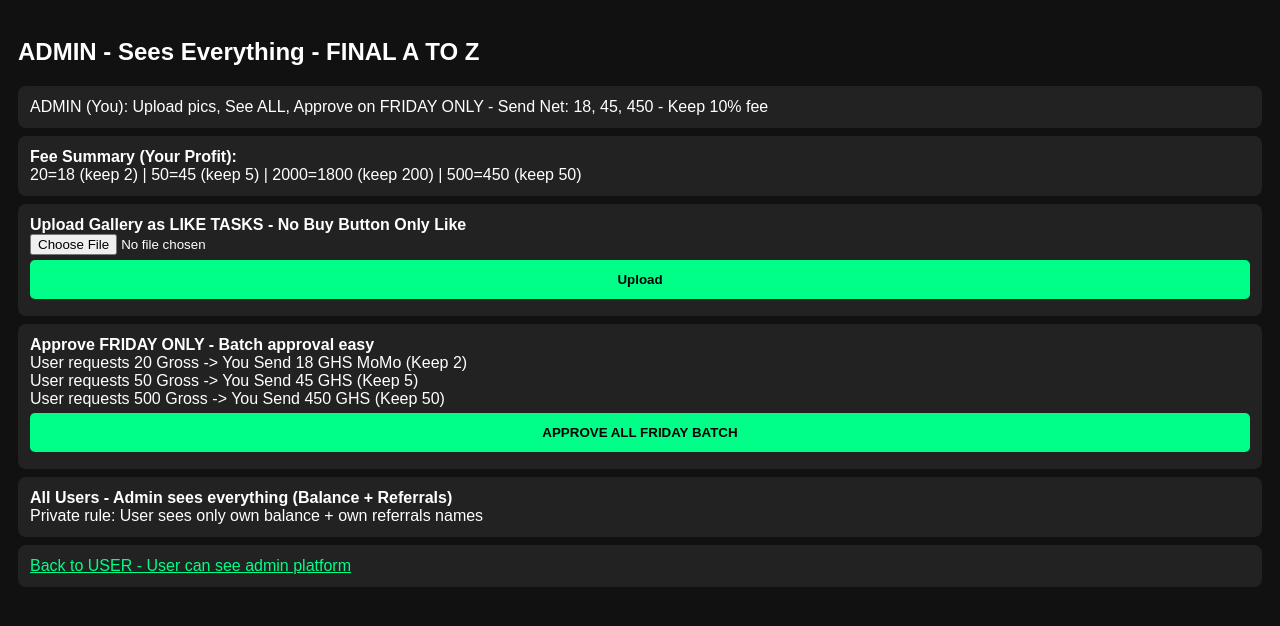
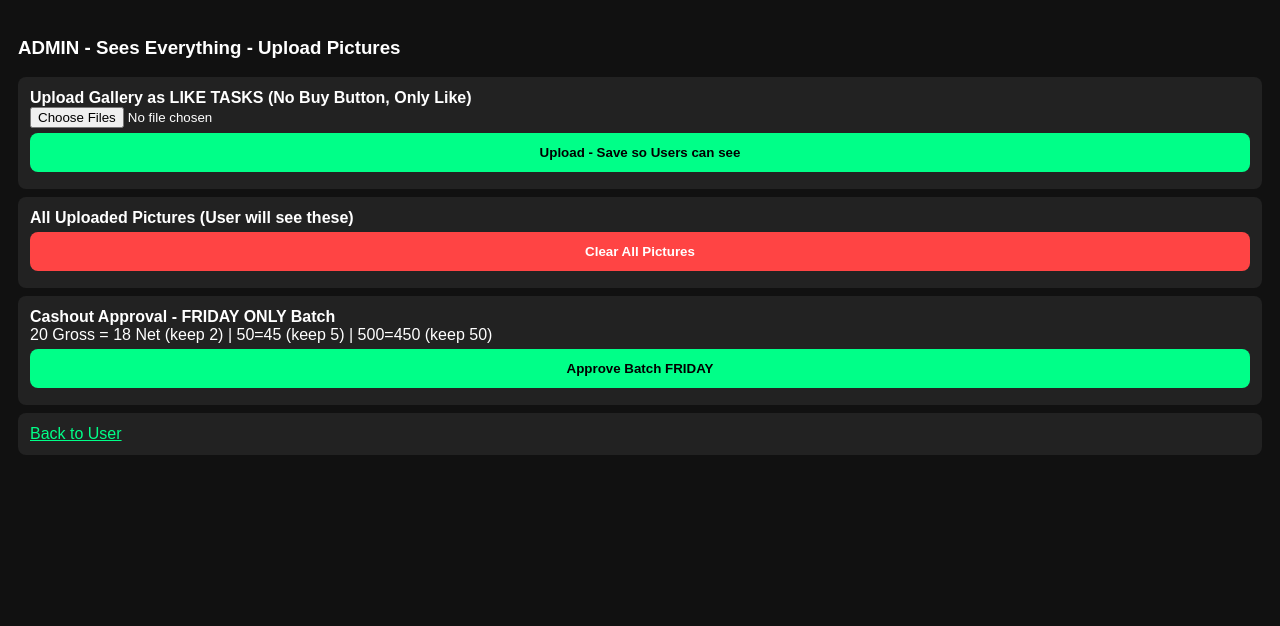
Before and after one commit to buyearn-gh/Buyearn, a plain HTML site: page admin.html in a window 1280 px wide. Drawn offline with Linux system fonts and the light colour scheme.

Commit message:
Update admin.html

```diff
--- a/admin.html
+++ b/admin.html
@@ -1,9 +1,52 @@
-<!DOCTYPE html><html><head><meta charset="UTF-8"><meta name="viewport" content="width=device-width, initial-scale=1.0"><title>ADMIN - Sees ALL</title><style>body{font-family:Arial;background:#111;color:#fff;padding:10px} .card{background:#222;padding:12px;border-radius:8px;margin:8px 0} .btn{width:100%;padding:12px;background:#00ff88;color:#000;border:none;border-radius:5px;font-weight:bold;margin:5px 0}</style></head><body>
-<h2>ADMIN - Sees Everything - FINAL A TO Z</h2>
-<div class="card">ADMIN (You): Upload pics, See ALL, Approve on FRIDAY ONLY - Send Net: 18, 45, 450 - Keep 10% fee</div>
-<div class="card"><b>Fee Summary (Your Profit):</b><br>20=18 (keep 2) | 50=45 (keep 5) | 2000=1800 (keep 200) | 500=450 (keep 50)</div>
-<div class="card"><b>Upload Gallery as LIKE TASKS - No Buy Button Only Like</b><br><input type="file"><button class="btn" onclick="alert('Uploaded as LIKE TASK')">Upload</button></div>
-<div class="card"><b>Approve FRIDAY ONLY - Batch approval easy</b><br>User requests 20 Gross -> You Send 18 GHS MoMo (Keep 2)<br>User requests 50 Gross -> You Send 45 GHS (Keep 5)<br>User requests 500 Gross -> You Send 450 GHS (Keep 50)<br><button class="btn" onclick="alert('Batch Approved FRIDAY ONLY - Sent Net amounts')">APPROVE ALL FRIDAY BATCH</button></div>
-<div class="card"><b>All Users - Admin sees everything (Balance + Referrals)</b><br>Private rule: User sees only own balance + own referrals names</div>
-<div class="card"><a href="index.html" style="color:#00ff88">Back to USER - User can see admin platform</a></div>
+<!DOCTYPE html><html><head><meta charset="UTF-8"><meta name="viewport" content="width=device-width, initial-scale=1.0"><title>ADMIN - Sees All</title>
+<style>body{font-family:Arial;background:#111;color:#fff;padding:10px} .card{background:#222;padding:12px;border-radius:8px;margin:8px 0} .btn{width:100%;padding:12px;background:#00ff88;color:#000;border:none;border-radius:8px;font-weight:bold;margin:5px 0} .grid{display:grid;grid-template-columns:1fr 1fr;gap:8px} .grid img{width:100%;height:120px;object-fit:cover;border-radius:6px}</style>
+</head><body>
+<h3>ADMIN - Sees Everything - Upload Pictures</h3>
+<div class="card">
+<b>Upload Gallery as LIKE TASKS (No Buy Button, Only Like)</b><br>
+<input type="file" id="file" accept="image/*" multiple>
+<button class="btn" onclick="upload()">Upload - Save so Users can see</button>
+<div id="preview" class="grid"></div>
+</div>
+
+<div class="card">
+<b>All Uploaded Pictures (User will see these)</b>
+<div id="all" class="grid"></div>
+<button class="btn" style="background:#ff4444;color:#fff" onclick="clearPics()">Clear All Pictures</button>
+</div>
+
+<div class="card">
+<b>Cashout Approval - FRIDAY ONLY Batch</b><br>
+20 Gross = 18 Net (keep 2) | 50=45 (keep 5) | 500=450 (keep 50)<br>
+<button class="btn" onclick="alert('Approved - Send Net MoMo')">Approve Batch FRIDAY</button>
+</div>
+
+<div class="card"><a href="index.html" style="color:#00ff88">Back to User</a></div>
+
+<script>
+function upload(){
+  let files=document.getElementById('file').files;
+  if(files.length===0){alert('Choose pictures');return;}
+  let pics=JSON.parse(localStorage.getItem('buyearn_pics')||'[]');
+  let count=0;
+  for(let f of files){
+    let reader=new FileReader();
+    reader.onload=e=>{
+      pics.push(e.target.result);
+      localStorage.setItem('buyearn_pics',JSON.stringify(pics));
+      count++;
+      if(count===files.length){show(); alert('Uploaded! Users will see now in index.html');}
+    };
+    reader.readAsDataURL(f);
+  }
+}
+function show(){
+  let pics=JSON.parse(localStorage.getItem('buyearn_pics')||'[]');
+  let div=document.getElementById('all');
+  div.innerHTML='';
+  pics.forEach(s=>{let i=document.createElement('img'); i.src=s; div.appendChild(i);});
+}
+function clearPics(){localStorage.removeItem('buyearn_pics'); show(); alert('Cleared');}
+show();
+</script>
 </body></html>
```
